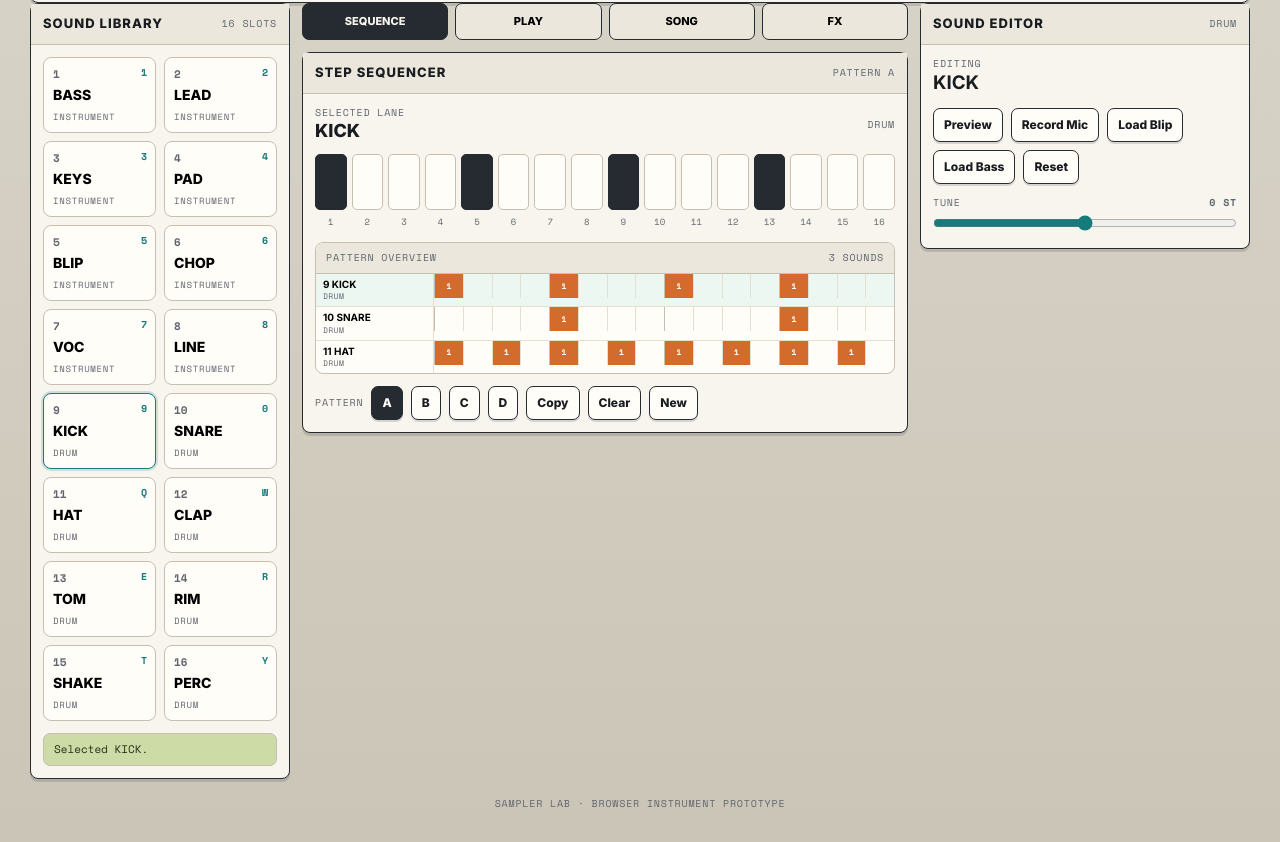
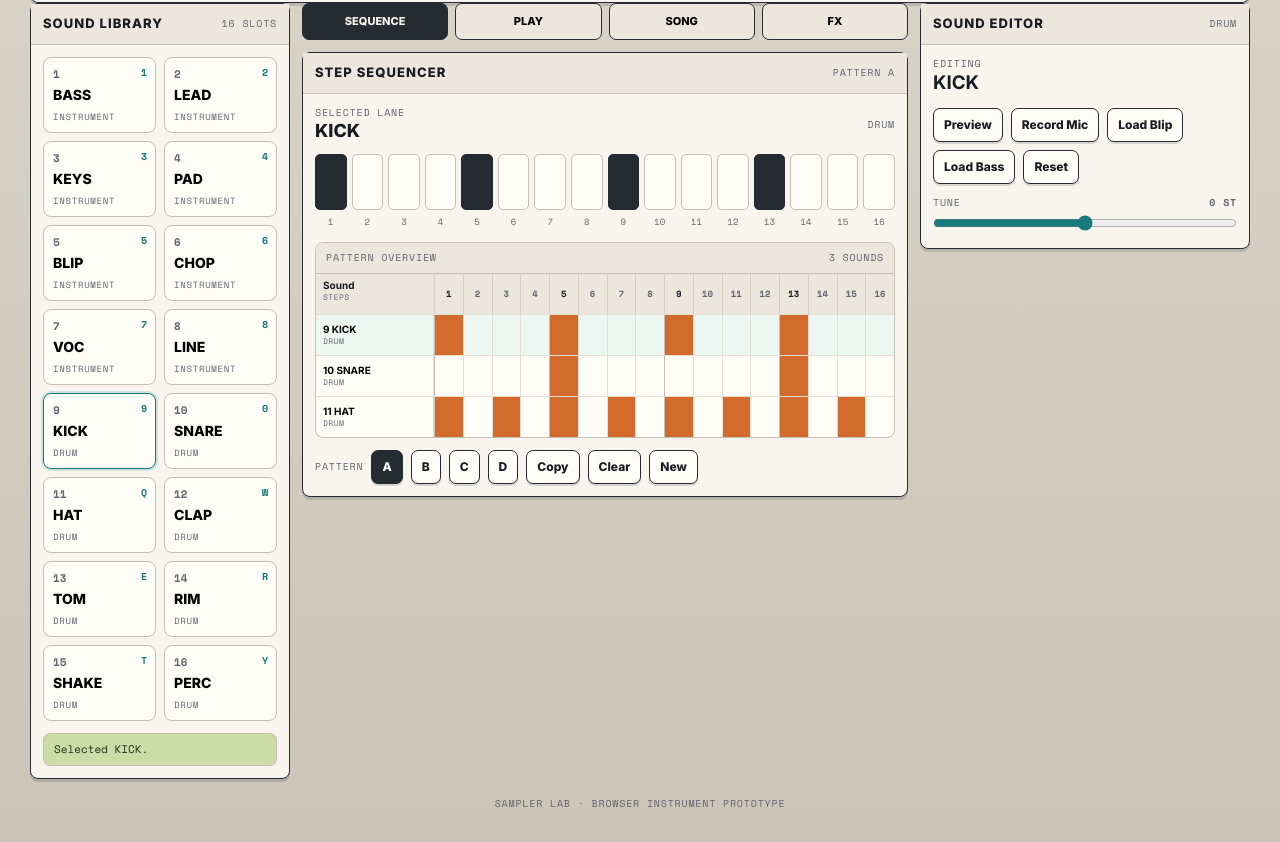
Before and after one commit to sebastienb/po33ko, a plain HTML site: page po33-studio.html in a window 1280 px wide. Shown: the part 738-1580 px from the top of the page. Drawn offline with nearby package versions, Linux system fonts and the light colour scheme.

Commit message:
Fix pattern overview grid

```diff
--- a/po33-studio.html
+++ b/po33-studio.html
@@ -88,14 +88,18 @@
   .sequence-overview{margin-top:14px;border:1.5px solid var(--line);border-radius:8px;background:#fffdf8;overflow:hidden}
   .sequence-overview-head{display:flex;justify-content:space-between;align-items:center;gap:8px;padding:8px 10px;background:var(--panel);border-bottom:1.5px solid var(--line)}
   .seq-matrix{display:grid}
-  .seq-row{display:grid;grid-template-columns:minmax(82px,118px) repeat(16,minmax(0,1fr));min-height:24px;border-top:1px solid #e5dfd2}
+  .seq-row{display:grid;grid-template-columns:minmax(82px,118px) repeat(16,minmax(0,1fr));border-top:1px solid #e5dfd2;align-items:stretch}
   .seq-row:first-child{border-top:0}
+  .seq-head-row{background:var(--panel)}
   .seq-row.selected{background:#edf7f1}
-  .seq-row-label{min-width:0;border:0;border-right:1px solid #e5dfd2;border-radius:0;background:transparent;box-shadow:none;text-align:left;padding:4px 7px;cursor:pointer}
+  .seq-row-label{min-width:0;min-height:40px;border:0;border-right:1px solid #e5dfd2;border-radius:0;background:transparent;box-shadow:none;text-align:left;padding:5px 7px;cursor:pointer}
   .seq-row-label b{display:block;font-size:10px;white-space:nowrap;overflow:hidden;text-overflow:ellipsis}
   .seq-row-label span{display:block;font-family:"Space Mono",monospace;font-size:8px;color:var(--muted);text-transform:uppercase;letter-spacing:.05em}
-  .seq-cell{min-width:0;height:24px;border:0;border-left:1px solid #e5dfd2;border-radius:0;background:transparent;box-shadow:none;color:var(--muted);cursor:pointer;
-    font-family:"Space Mono",monospace;font-size:8px;font-weight:700;text-align:center;overflow:hidden}
+  .seq-step-num{min-width:0;min-height:22px;display:flex;align-items:center;justify-content:center;border-left:1px solid #d7d0c2;
+    font-family:"Space Mono",monospace;font-size:9px;font-weight:700;color:var(--muted)}
+  .seq-step-num.beat{color:var(--ink)}
+  .seq-cell{min-width:0;min-height:40px;border:0;border-left:1px solid #e5dfd2;border-radius:0;background:transparent;box-shadow:none;color:var(--muted);cursor:pointer;
+    display:flex;align-items:center;justify-content:center;font-family:"Space Mono",monospace;font-size:0;font-weight:700;text-align:center;overflow:hidden}
   .seq-cell.beat{border-left-color:var(--line)}
   .seq-cell.on{background:var(--hard);color:#fff}
   .seq-cell.on.instrument{background:var(--accent)}
@@ -152,7 +156,7 @@
   .gloss-item span{display:block;font-size:12px;color:var(--muted);margin-top:3px}
   footer{text-align:center;margin-top:18px;font-family:"Space Mono",monospace;font-size:10px;text-transform:uppercase;letter-spacing:.08em;color:var(--muted)}
   @media (max-width:980px){.workspace{grid-template-columns:1fr}.transport{grid-template-columns:repeat(2,1fr)}.control{grid-column:auto}.slot-grid{grid-template-columns:repeat(4,1fr)}}
-  @media (max-width:560px){.slot-grid{grid-template-columns:repeat(2,1fr)}.pad-grid{grid-template-columns:repeat(4,1fr)}.steps{gap:3px}.ruler{gap:3px}.seq-row{grid-template-columns:minmax(64px,.9fr) repeat(16,minmax(0,1fr))}.seq-row-label{padding:4px 5px}.seq-cell{height:21px;font-size:8px}.lesson-layout{grid-template-columns:1fr}.gloss-grid{grid-template-columns:1fr}.transport{grid-template-columns:1fr 1fr}.brand{flex-direction:column;gap:4px}.nav{align-items:flex-start}.key{min-height:68px}}
+  @media (max-width:560px){.slot-grid{grid-template-columns:repeat(2,1fr)}.pad-grid{grid-template-columns:repeat(4,1fr)}.steps{gap:3px}.ruler{gap:3px}.seq-row{grid-template-columns:minmax(64px,.9fr) repeat(16,minmax(0,1fr))}.seq-row-label{padding:4px 5px}.seq-cell{min-height:34px}.seq-step-num{font-size:8px}.lesson-layout{grid-template-columns:1fr}.gloss-grid{grid-template-columns:1fr}.transport{grid-template-columns:1fr 1fr}.brand{flex-direction:column;gap:4px}.nav{align-items:flex-start}.key{min-height:68px}}
 </style>
 </head>
 <body>
@@ -354,8 +358,8 @@ document.getElementById("learnNav").addEventListener("click",e=>{e.preventDefaul
 
 function renderSlots(){els.slotGrid.innerHTML="";slots.forEach((s,i)=>{const b=document.createElement("button");b.className="slot"+(i===selected?" active":"");b.innerHTML='<span class="slot-key">'+padLabels[i]+'</span><div class="slot-num">'+(i+1)+'</div><div class="slot-name">'+s.name+'</div><div class="slot-type">'+s.type+'</div>';b.setAttribute("aria-keyshortcuts",padLabels[i]);b.addEventListener("click",()=>previewSlot(i));els.slotGrid.appendChild(b);});}
 function renderPads(){els.padGrid.innerHTML="";for(let i=0;i<16;i++){const b=document.createElement("button");b.className="pad";b.innerHTML='<span class="pad-key">'+padLabels[i]+'</span><b>'+(i+1)+'</b><small>'+padDesc(selected,i).replace("note "+(i+1)+" ","")+'</small>';b.setAttribute("aria-label","Play "+padDesc(selected,i)+" from "+slots[selected].name);b.setAttribute("aria-keyshortcuts",padLabels[i]);b.addEventListener("pointerdown",e=>startPadPointer(e,i,b));b.addEventListener("pointerup",e=>finishPadPointer(e.pointerId));b.addEventListener("pointercancel",e=>finishPadPointer(e.pointerId));els.padGrid.appendChild(b);}els.padMode.textContent=isInstrument(selected)?"Notes":"Slices";}
-function stepLabel(slot,pad){if(pad==null)return"";if(isInstrument(slot)){const n=noteLabels[pad]||String(pad+1);return n==="root"?"R":n==="oct"?"8":n;}return String(pad+1);}
-function renderSequenceMatrix(p){els.sequenceMatrix.innerHTML="";const used=[];p.grid.forEach((row,i)=>{if(row.some(v=>v!=null))used.push(i);});els.sequenceCount.textContent=used.length?used.length+" sound"+(used.length===1?"":"s"):"empty";if(!used.length){const empty=document.createElement("div");empty.className="seq-empty";empty.textContent="No steps in this pattern.";els.sequenceMatrix.appendChild(empty);return;}used.forEach(si=>{const row=document.createElement("div");row.className="seq-row"+(si===selected?" selected":"");const label=document.createElement("button");label.type="button";label.className="seq-row-label";label.innerHTML='<b>'+(si+1)+" "+slots[si].name+'</b><span>'+slots[si].type+'</span>';label.addEventListener("click",()=>selectSlot(si));row.appendChild(label);for(let i=0;i<16;i++){const ev=p.grid[si][i],cell=document.createElement("button");cell.type="button";cell.className="seq-cell"+(i%4===0?" beat":"")+(ev!=null?" on "+slots[si].type:"")+(i===uiStep&&playing?" cur":"");cell.dataset.slot=si;cell.dataset.step=i;if(ev!=null)cell.textContent=stepLabel(si,ev);cell.setAttribute("aria-label",(ev==null?"Empty":slots[si].name+" "+padDesc(si,ev))+" step "+(i+1));cell.addEventListener("click",()=>{if(selected!==si)selectSlot(si);toggleStepForSlot(si,i);});row.appendChild(cell);}els.sequenceMatrix.appendChild(row);});}
+function renderSequenceHeader(){const row=document.createElement("div");row.className="seq-row seq-head-row";const label=document.createElement("div");label.className="seq-row-label";label.innerHTML="<b>Sound</b><span>Steps</span>";row.appendChild(label);for(let i=0;i<16;i++){const n=document.createElement("div");n.className="seq-step-num"+(i%4===0?" beat":"");n.textContent=i+1;row.appendChild(n);}els.sequenceMatrix.appendChild(row);}
+function renderSequenceMatrix(p){els.sequenceMatrix.innerHTML="";const used=[];p.grid.forEach((row,i)=>{if(row.some(v=>v!=null))used.push(i);});els.sequenceCount.textContent=used.length?used.length+" sound"+(used.length===1?"":"s"):"empty";renderSequenceHeader();if(!used.length){const empty=document.createElement("div");empty.className="seq-empty";empty.textContent="No steps in this pattern.";els.sequenceMatrix.appendChild(empty);return;}used.forEach(si=>{const row=document.createElement("div");row.className="seq-row"+(si===selected?" selected":"");const label=document.createElement("button");label.type="button";label.className="seq-row-label";label.innerHTML='<b>'+(si+1)+" "+slots[si].name+'</b><span>'+slots[si].type+'</span>';label.addEventListener("click",()=>selectSlot(si));row.appendChild(label);for(let i=0;i<16;i++){const ev=p.grid[si][i],cell=document.createElement("button");cell.type="button";cell.className="seq-cell"+(i%4===0?" beat":"")+(ev!=null?" on "+slots[si].type:"")+(i===uiStep&&playing?" cur":"");cell.dataset.slot=si;cell.dataset.step=i;cell.title=ev==null?"Empty step "+(i+1):slots[si].name+" "+padDesc(si,ev)+" on step "+(i+1);cell.setAttribute("aria-label",cell.title);cell.addEventListener("click",()=>{if(selected!==si)selectSlot(si);toggleStepForSlot(si,i);});row.appendChild(cell);}els.sequenceMatrix.appendChild(row);});}
 function renderSteps(){const p=patterns[currentPattern];els.steps.innerHTML="";for(let i=0;i<16;i++){const b=document.createElement("button");b.className="step"+(i%4===0?" beat":"")+(p.grid[selected][i]!=null?" on":"")+(i===uiStep&&playing?" cur":"");b.addEventListener("click",()=>toggleStep(i));els.steps.appendChild(b);}els.ruler.innerHTML="";for(let i=0;i<16;i++){const s=document.createElement("span");s.textContent=i+1;els.ruler.appendChild(s);}renderSequenceMatrix(p);els.patternReadout.textContent="Pattern "+patternNames[currentPattern];}
 function renderPiano(){els.piano.innerHTML="";const names=["C","C#","D","D#","E","F","F#","G","G#","A","A#","B","C"];const scale=[0,2,3,5,7,8,10,12];names.forEach((n,i)=>{const b=document.createElement("button");const semi=i%12;b.className="key"+(n.includes("#")?" sharp":"")+(scale.includes(i)?" in-scale":"")+(i===0||i===12?" root":"");b.textContent=n;b.addEventListener("pointerdown",e=>{e.preventDefault();if(!isInstrument(selected)){status("Choose an instrument slot for keys.");return;}triggerPad(selected,Math.min(i,12),ac().currentTime+.01);b.classList.add("active");setTimeout(()=>b.classList.remove("active"),130);});els.piano.appendChild(b);});}
 const BEAT_RECIPES={
```
